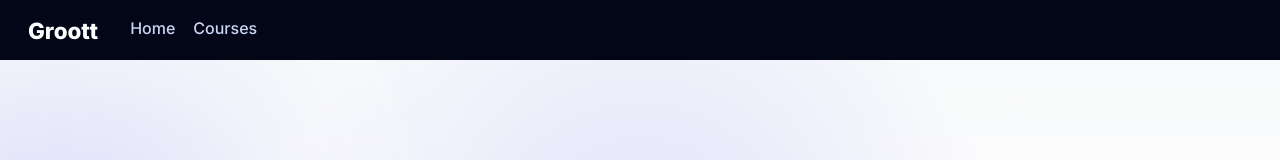
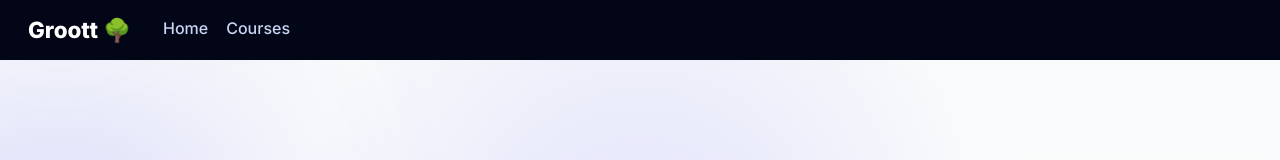
Before and after one commit to iamro045/Brilliant, a React (Vite) app: page / in a window 1280 px wide. Shown: the top 160 px of the page. Built offline with nearby package versions, Linux system fonts and the light colour scheme.

Commit message:
Update Navbar.jsx

```diff
--- a/src/components/Navbar.jsx
+++ b/src/components/Navbar.jsx
@@ -38,7 +38,7 @@ const Navbar = () => {
     <header className="navbar">
       <div className="nav-left">
         <span className="logo" onClick={() => navigate("/dashboard")}>
-          Groott
+          Groott 🌳
         </span>
 
         <nav className="nav-links">
```
